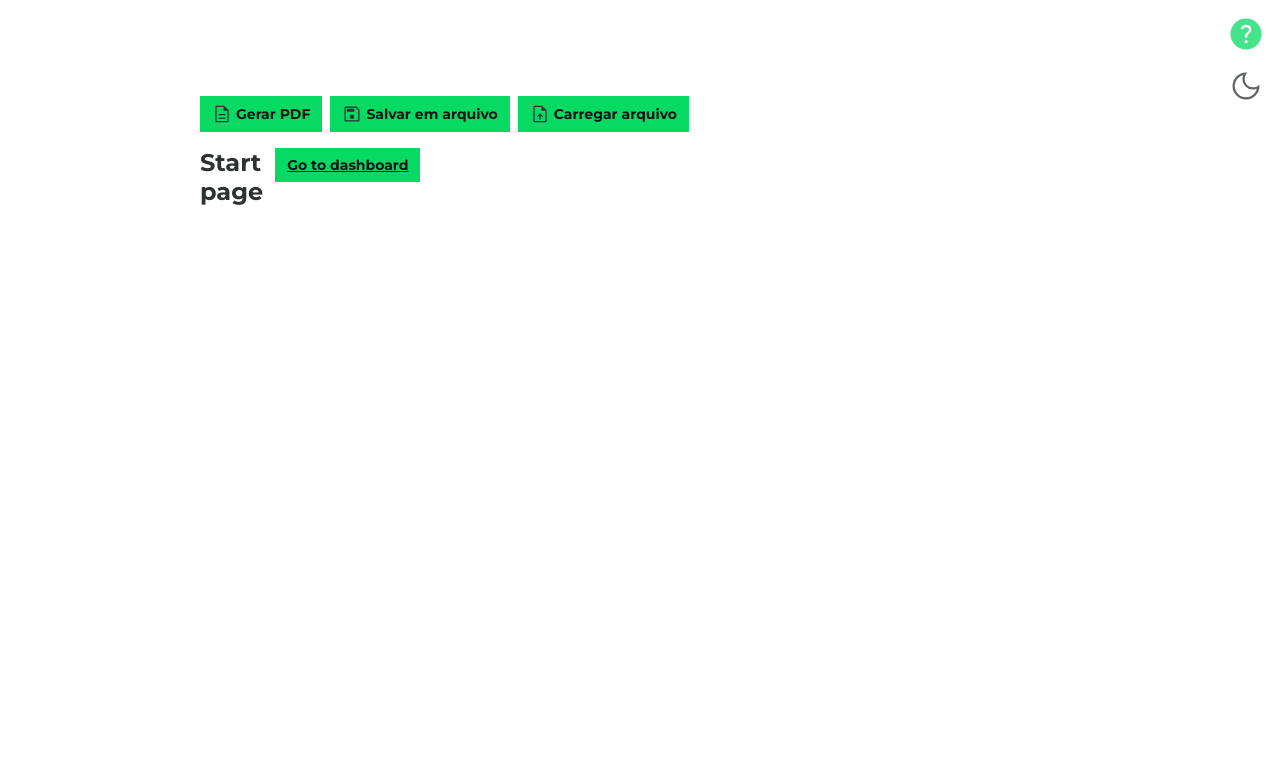
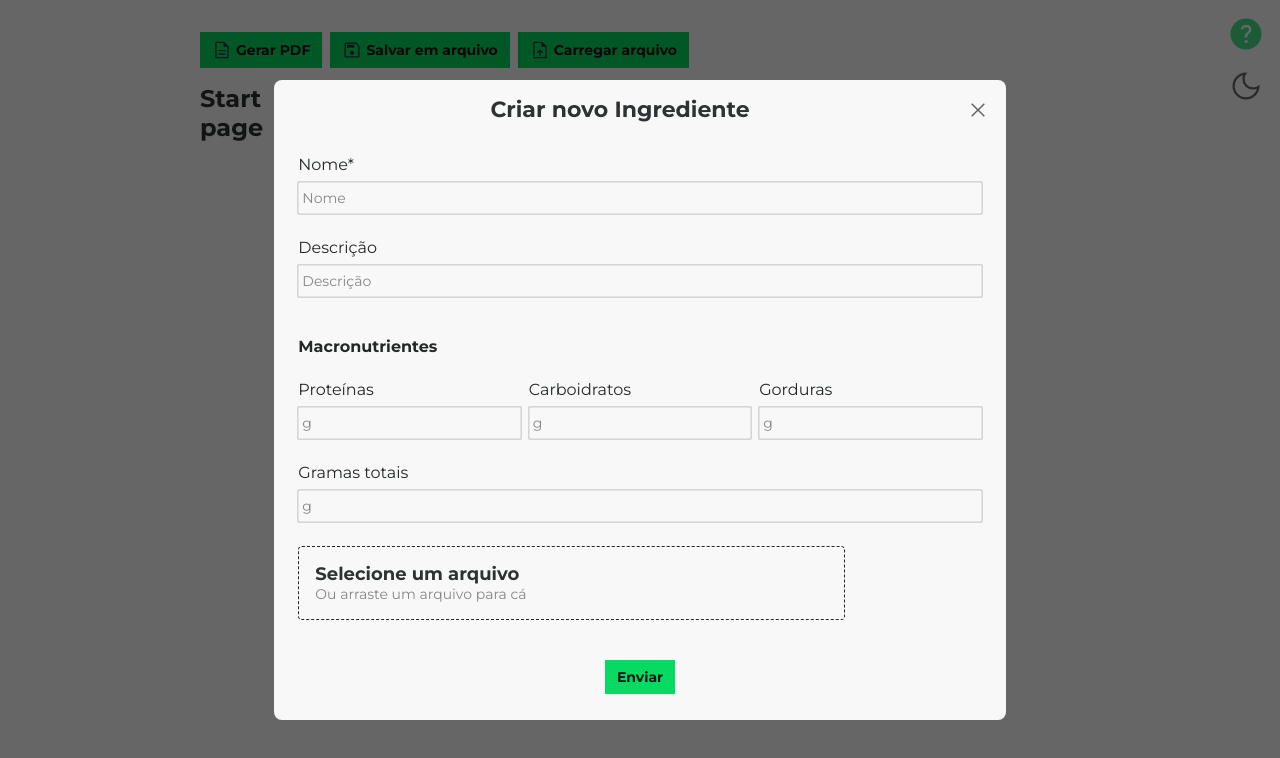
Before and after one commit to peedrofernandes/recipes-organizer, a React app: page /#/ in a window 1280 px wide. Shown: the top 758 px of the page. Built offline with nearby package versions, Linux system fonts and the light colour scheme; what @react-pdf/renderer would draw is missing.

Commit message:
Added custom input type file

```diff
--- a/src/infra/ui/components/forms/IngredientForm.tsx
+++ b/src/infra/ui/components/forms/IngredientForm.tsx
@@ -3,6 +3,7 @@ import { Id } from "@domain/utilities/types/Id"
 import { FieldSet, FormContainer, InputField, InputGroup, SubmitContainer } from "@infra/ui/components/forms/Form/styles"
 import React, { useState } from "react"
 import Button from "../buttons/Button"
+import Input from "../inputs/Input"
 
 type IngredientFormProps = {
   variant: "Create"
@@ -79,6 +80,7 @@ export default function IngredientForm(props: IngredientFormProps) {
   }
 
   const handleChangeFile = (e: React.ChangeEvent<HTMLInputElement>) => {
+    console.log("File changed!")
     setImageFile(e.target.files?.[0] || null)
   }
 
@@ -224,14 +226,10 @@ export default function IngredientForm(props: IngredientFormProps) {
 
 
 
-      <FieldSet>
-        <label>Imagem</label>
-        <input
-          type="file" id="Image" name="Image"
-          accept="image/png, image/gif, image/jpeg" title="Selecione"
-          onChange={handleChangeFile}
-        />
-      </FieldSet>
+      <Input variant="file" id="file" name="file"
+        accept="image/png, image/gif, image/jpeg" onChange={handleChangeFile}
+        fileName={imageFile?.name ?? ""}
+      />
 
 
 
--- a/src/infra/ui/components/forms/RecipeForm.tsx
+++ b/src/infra/ui/components/forms/RecipeForm.tsx
@@ -8,6 +8,7 @@ import Icon from "../Icon"
 import Table from "../tables/Table"
 import List from "../lists/List"
 import useViewportTracker from "@infra/ui/hooks/useViewportTracker"
+import Input from "../inputs/Input"
 
 
 
@@ -390,13 +391,11 @@ export default function RecipeForm(props: RecipeFormProps) {
 
 
       {/* Image selection */}
-      <FieldSet>
-        <label>Imagem</label>
-        <input
-          type="file" accept="image/png, image/gif, image/jpeg"
-          onChange={handleChangeFile}
-        />
-      </FieldSet>
+      <Input variant="file" id="file" name="file"
+        accept="image/png, image/gif, image/jpeg"
+        onChange={handleChangeFile}
+        fileName={imageFile?.name ?? ""}
+      />
 
 
 
--- /dev/null
+++ b/src/infra/ui/components/inputs/FileInput.tsx
@@ -0,0 +1,76 @@
+import React, { useRef } from "react"
+import Icon from "../Icon"
+import { Span, Subtitle, Title } from "../styles"
+import { FieldSet, FileInputData, FileInputLabel } from "./Input/styles"
+
+type FileInputProps = {
+  id: string
+  name: string
+  fileName: string
+  onChange: (e: React.ChangeEvent<HTMLInputElement>) => void
+  accept: string
+}
+
+export default function FileInput(props: FileInputProps) {
+  const fileInputButton = useRef<HTMLLabelElement>(null)
+
+  function handleDragOver(e: React.MouseEvent<HTMLLabelElement>) {
+    e.preventDefault()
+
+    if (!fileInputButton.current || fileInputButton.current.classList.contains("dragged")) return
+
+    fileInputButton.current.classList.add("dragged")
+  }
+
+  function handleDragEnd() {
+    if (!fileInputButton.current || !fileInputButton.current.classList.contains("dragged")) return
+
+    fileInputButton.current.classList.remove("dragged")
+  }
+
+  function handleClick(e: React.MouseEvent<HTMLLabelElement>) {
+    if (!fileInputButton.current) return
+
+    const rect = fileInputButton.current.getBoundingClientRect()
+    const x = e.clientX - rect.x
+    const y = e.clientY - rect.y
+
+    const span = document.createElement("span")
+    span.classList.add("clickCircle")
+    span.style.left = x + "px"
+    span.style.top = y + "px"
+    fileInputButton.current.appendChild(span)
+    setTimeout(() => {
+      fileInputButton.current?.removeChild(span)
+    }, 1000)
+  }
+
+  return (
+    <FieldSet>
+      <FileInputLabel
+        htmlFor={props.name}
+        ref={fileInputButton}
+        onDragOverCapture={handleDragOver}
+        onDragLeaveCapture={handleDragEnd}
+        onDrop={handleDragEnd}
+        onClick={handleClick}
+      >
+        <input
+          type="file"
+          id={props.id}
+          name={props.name}
+          onChange={props.onChange}
+        />
+        <Title variant={5} as="h5">Selecione um arquivo</Title>
+        <Subtitle>Ou arraste um arquivo para cá</Subtitle>
+        {props.fileName && (
+          <FileInputData>
+            <Icon variant="Document" size={20} />
+            <Span>{props.fileName}</Span>
+          </FileInputData>
+        )}
+
+      </FileInputLabel>
+    </FieldSet>
+  )
+}
--- /dev/null
+++ b/src/infra/ui/components/inputs/Input/Input.tsx
@@ -0,0 +1,15 @@
+import React from "react"
+import FileInput from "../FileInput"
+
+type InputProps = ({
+  variant: "file"
+} & React.ComponentPropsWithoutRef<typeof FileInput>)
+
+export default function Input(props: InputProps) {
+  switch (props.variant) {
+  case "file":
+    return <FileInput {...props} />
+  default:
+    return null
+  }
+}
--- /dev/null
+++ b/src/infra/ui/components/inputs/Input/index.tsx
@@ -0,0 +1,3 @@
+import Input from "./Input"
+
+export default Input
--- /dev/null
+++ b/src/infra/ui/components/inputs/Input/styles.ts
@@ -0,0 +1,99 @@
+import styled from "styled-components"
+
+export const FieldSet = styled.fieldset<{
+  errorStatus?: boolean
+}>`
+  display: flex;
+  flex-direction: column;
+  gap: 8px;
+
+
+  position: relative;
+  width: 100%;
+  border: none;
+  color: ${({ errorStatus, theme }) => errorStatus ? theme.color.red : "inherit"};
+
+  input[type=text], input[type=number], input[type=date], select {
+    background-color: inherit;
+    outline: none;
+    border: none;
+    color: ${({ theme }) => theme.main.contrastV1};
+    width: 100%;
+
+    &::placeholder {
+      color: ${({ errorStatus, theme }) => errorStatus ? theme.color.red + "90" : theme.main.contrastV1 + "90"};
+      font-size: 14px;
+    }
+  }
+
+  input[type=date]::-webkit-calendar-picker-indicator {
+    filter: ${({ theme }) => theme.variant === "Dark" ? "invert(100%)" : "none"};
+  }
+
+  ul {
+    list-style: none;
+  }
+`
+
+export const FileInputLabel = styled.label`
+  position: relative;
+  overflow: hidden;
+  background-color: ${({ theme }) => theme.main.primaryV2};
+  width: 80%;
+  padding: 16px;
+  border: 1px dashed ${({ theme }) => theme.main.contrastV2};
+  border-radius: 4px;
+
+  input[type="file"] {
+    position: absolute;
+    top: 0;
+    left: 0;
+    width: 100%;
+    height: 100%;
+    opacity: 0;
+    cursor: pointer;
+  }
+
+  &:hover {
+    background-color: ${({ theme }) => theme.main.primaryV1};
+  }
+
+  &.dragged {
+    transition: 0.1s ease-in-out;
+    border: 2px dashed ${({ theme }) => theme.main.contrastV2};
+    background-color: ${({ theme }) => theme.main.primaryV1};
+  }
+
+  > span.clickCircle {
+    width: 400px;
+    height: 400px;
+    background-color: white;
+    opacity: 0.2;
+    position: absolute;
+    border-radius: 50%;
+
+    animation: expandClickInputFile 0.5s ease forwards;
+    transform: translate(-50%, -50%);
+
+    @keyframes expandClickInputFile {
+      0% {
+        transform: translate(-50%, -50%) scale(0.01);
+      }
+      50% {
+        transform:  translate(-50%, -50%) scale(2.0);
+        opacity: 0.2;
+      }
+      100% {
+        transform: translate(-50%, -50%) scale(2.0);
+        opacity: 0;
+      }
+    }
+  }
+`
+
+export const FileInputData = styled.div`
+  display: flex;
+  align-items: center;
+  gap: 8px;
+  padding-top: 16px;
+`
--- a/src/infra/ui/components/styles.ts
+++ b/src/infra/ui/components/styles.ts
@@ -22,7 +22,6 @@ export const Title = styled.div<{
   `}
 
   text-align: ${({ variant }) => variant <= 2 ? "center" : "left"};
-  padding: ${({ variant }) => variant <= 2 ? "32px 0" : "16px 0"};
 
   color: ${({ theme }) => theme.main.contrastV1};
 `
--- a/src/infra/ui/context/FormContext.tsx
+++ b/src/infra/ui/context/FormContext.tsx
@@ -32,7 +32,7 @@ type FormContext = {
 }
 
 // const initialState: FormState = { variant: null }
-const initialState: FormState = { variant: null }
+const initialState: FormState = { variant: "IngredientCreation" }
 
 export const FormContext = createContext<FormContext>({
   form: initialState,
```
